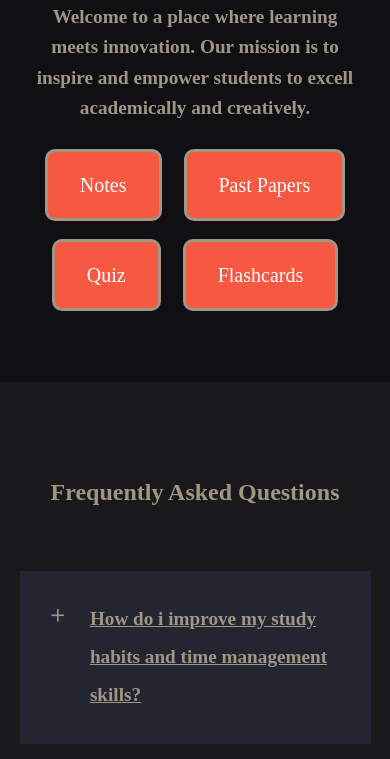
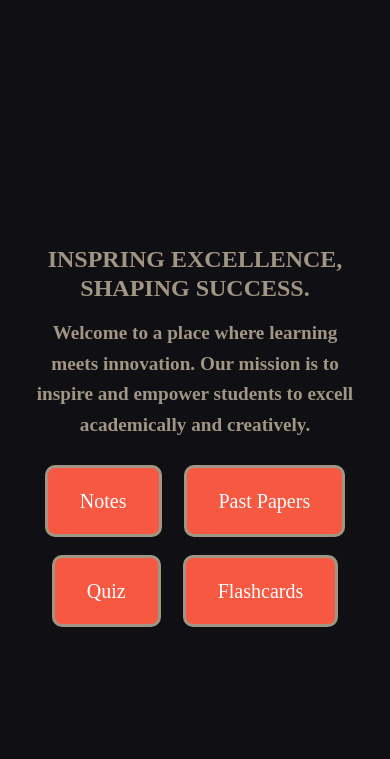
Before and after one commit to 214Toto/MedScholars, a plain HTML site: page index.html in a window 390 px wide. Shown: the part 676-1435 px from the top of the page. Drawn offline with nearby package versions, Linux system fonts and the light colour scheme.

Commit message:
Update styles.css

```diff
--- a/styles.css
+++ b/styles.css
@@ -477,7 +477,7 @@ footer {
   }
 
   header {
-    height: 150vh;
+    height: 200vh;
     margin-bottom: -15rem;
   }
 
```
